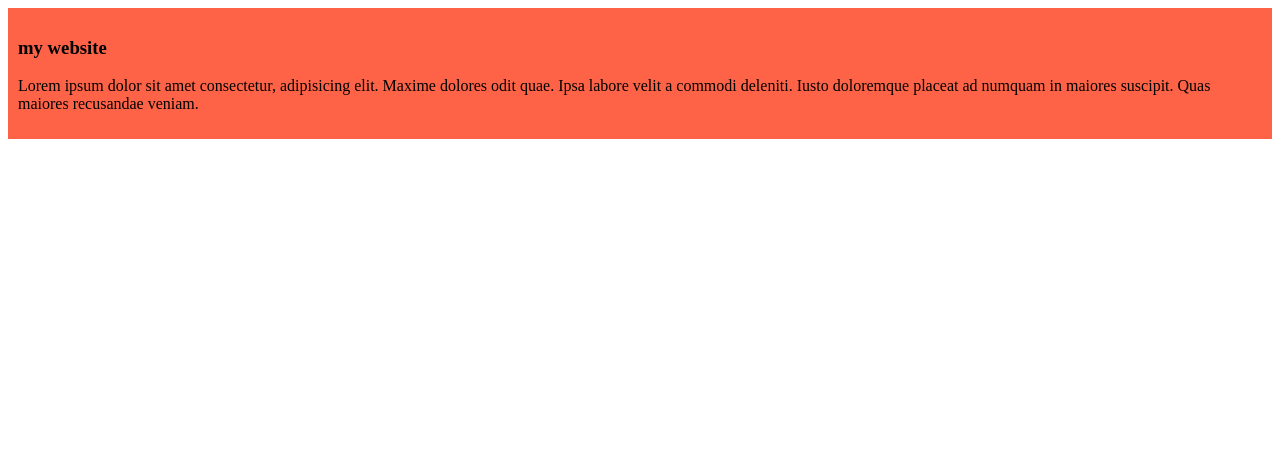
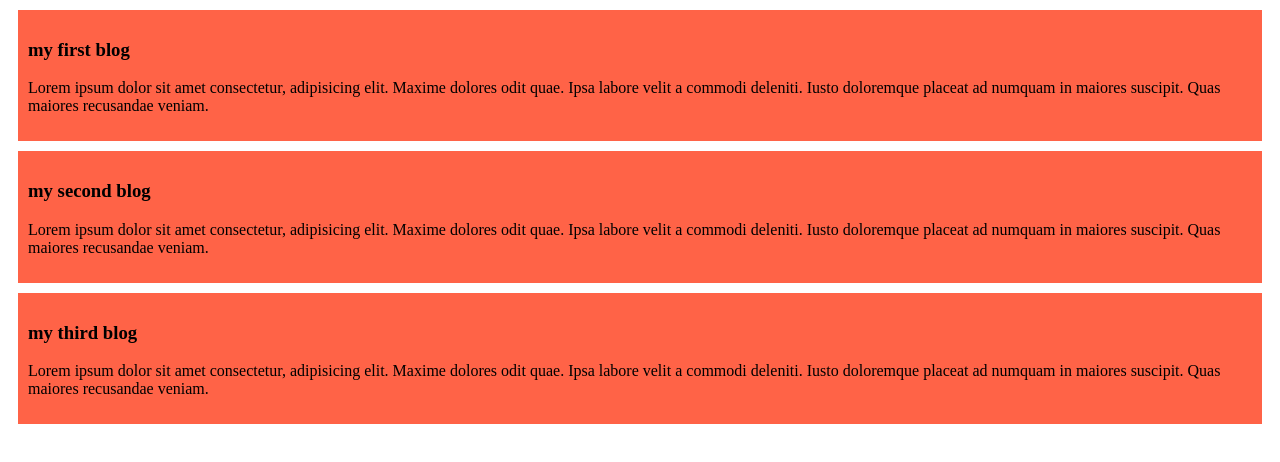
Before and after one commit to Ishraq13/my-simple-website, a plain HTML site: page index.html in a window 1280 px wide. Drawn offline with Linux system fonts and the light colour scheme.

Commit message:
added the second and third blog

```diff
--- a/index.html
+++ b/index.html
@@ -8,8 +8,16 @@
 </head>
 <body>
     <div>
-    <h3>my website</h3>
+    <h3>my first blog</h3>
     <p>Lorem ipsum dolor sit amet consectetur, adipisicing elit. Maxime dolores odit quae. Ipsa labore velit a commodi deleniti. Iusto doloremque placeat ad numquam in maiores suscipit. Quas maiores recusandae veniam.</p>
     </div>
+    <div>
+        <h3>my second blog</h3>
+        <p>Lorem ipsum dolor sit amet consectetur, adipisicing elit. Maxime dolores odit quae. Ipsa labore velit a commodi deleniti. Iusto doloremque placeat ad numquam in maiores suscipit. Quas maiores recusandae veniam.</p>
+        </div>
+        <div>
+            <h3>my third blog</h3>
+            <p>Lorem ipsum dolor sit amet consectetur, adipisicing elit. Maxime dolores odit quae. Ipsa labore velit a commodi deleniti. Iusto doloremque placeat ad numquam in maiores suscipit. Quas maiores recusandae veniam.</p>
+            </div>
 </body>
 </html>
--- a/styles/index.css
+++ b/styles/index.css
@@ -1,4 +1,5 @@
 div{
     background-color: tomato;
     padding: 10px;
+    margin: 10px;
 }
```
